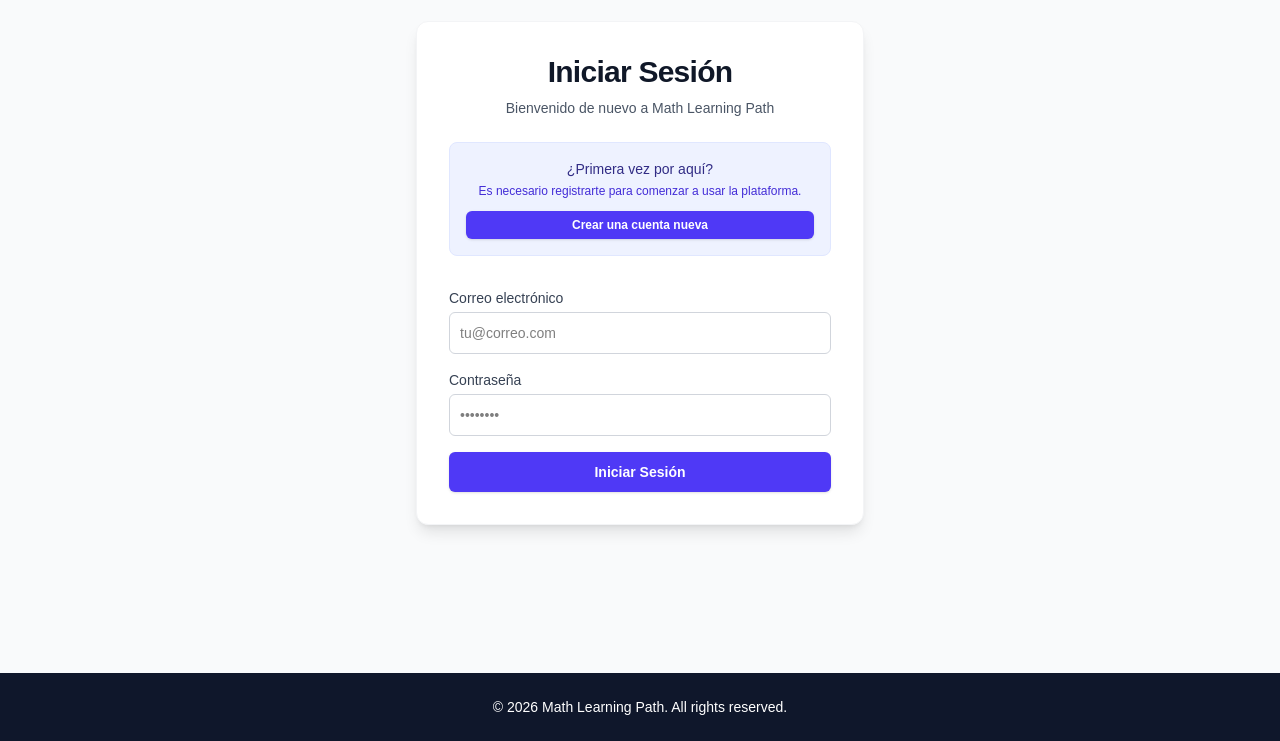
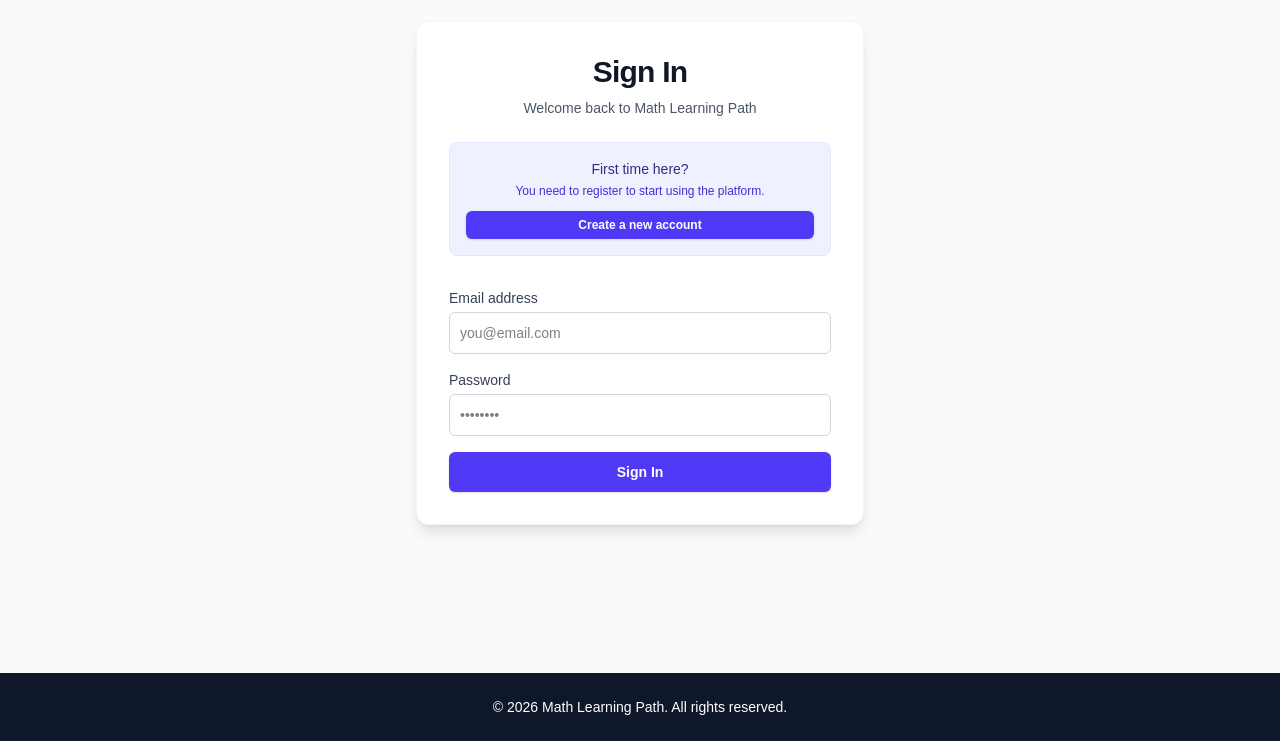
Before and after one commit to derek20-02/Math-Learning-Path, a Next.js app: page /login in a window 1280 px wide. Shown: the part 127-868 px from the top of the page. Built offline with nearby package versions, Linux system fonts and the light colour scheme; no server answers.

Commit message:
cambios en header y idioma

```diff
--- a/app/(auth)/login/page.tsx
+++ b/app/(auth)/login/page.tsx
@@ -28,13 +28,13 @@ function LoginFormContent() {
             });
 
             if (res?.error) {
-                setError('Credenciales inválidas. Asegúrate de haberte registrado primero.');
+                setError('Invalid credentials. Make sure you have registered first.');
             } else {
                 router.push('/');
                 router.refresh();
             }
         } catch (err) {
-            setError('Ocurrió un error al iniciar sesión');
+            setError('An error occurred while signing in');
         } finally {
             setLoading(false);
         }
@@ -42,52 +42,52 @@ function LoginFormContent() {
 
     return (
         <div className="w-full max-w-md space-y-6 rounded-xl bg-white p-8 shadow-lg border border-gray-100">
-            {/* Encabezado */}
+            {/* Header */}
             <div className="text-center">
-                <h1 className="text-3xl font-extrabold tracking-tight text-gray-900">Iniciar Sesión</h1>
-                <p className="mt-2 text-sm text-gray-600">Bienvenido de nuevo a Math Learning Path</p>
+                <h1 className="text-3xl font-extrabold tracking-tight text-gray-900">Sign In</h1>
+                <p className="mt-2 text-sm text-gray-600">Welcome back to Math Learning Path</p>
             </div>
 
-            {/* Banner de Invitación al Registro */}
+            {/* Registration Invite Banner */}
             {!isRegistered && (
                 <div className="rounded-lg bg-indigo-50 p-4 border border-indigo-100 text-center">
                     <p className="text-sm font-medium text-indigo-900">
-                        ¿Primera vez por aquí?
+                        First time here?
                     </p>
                     <p className="mt-1 text-xs text-indigo-700">
-                        Es necesario registrarte para comenzar a usar la plataforma.
+                        You need to register to start using the platform.
                     </p>
                     <Link
                         href="/signup"
                         className="mt-3 inline-block w-full rounded-md bg-indigo-600 px-3 py-1.5 text-xs font-semibold text-white shadow-sm hover:bg-indigo-500 transition-all"
                     >
-                        Crear una cuenta nueva
+                        Create a new account
                     </Link>
                 </div>
             )}
 
-            {/* Notificación de registro exitoso */}
+            {/* Successful registration notification */}
             {isRegistered && (
                 <div className="rounded-lg bg-green-50 p-3 text-sm text-green-700 border border-green-200 text-center font-medium">
-                    ¡Registro exitoso! Por favor ingresa tus datos abajo.
+                    Registration successful! Please enter your details below.
                 </div>
             )}
 
-            {/* Error de credenciales */}
+            {/* Credentials error */}
             {error && (
                 <div className="rounded-lg bg-red-50 p-3 text-sm text-red-700 border border-red-200 text-center">
                     {error}
                 </div>
             )}
 
-            {/* Formulario */}
+            {/* Form */}
             <form onSubmit={handleSubmit} className="space-y-4 pt-2">
                 <div>
-                    <label className="block text-sm font-medium text-gray-700">Correo electrónico</label>
+                    <label className="block text-sm font-medium text-gray-700">Email address</label>
                     <input
                         type="email"
                         required
-                        placeholder="tu@correo.com"
+                        placeholder="you@email.com"
                         value={email}
                         onChange={(e) => setEmail(e.target.value)}
                         className="mt-1 block w-full rounded-md border border-gray-300 p-2.5 text-sm focus:border-indigo-500 focus:ring-1 focus:ring-indigo-500 focus:outline-none text-black"
@@ -95,7 +95,7 @@ function LoginFormContent() {
                 </div>
 
                 <div>
-                    <label className="block text-sm font-medium text-gray-700">Contraseña</label>
+                    <label className="block text-sm font-medium text-gray-700">Password</label>
                     <input
                         type="password"
                         required
@@ -111,11 +111,9 @@ function LoginFormContent() {
                     disabled={loading}
                     className="w-full rounded-md bg-indigo-600 py-2.5 text-sm font-semibold text-white shadow hover:bg-indigo-500 focus:outline-none disabled:opacity-50 transition-all"
                 >
-                    {loading ? 'Ingresando...' : 'Iniciar Sesión'}
+                    {loading ? 'Signing in...' : 'Sign In'}
                 </button>
             </form>
-
-
         </div>
     );
 }
@@ -123,7 +121,7 @@ function LoginFormContent() {
 export default function LoginPage() {
     return (
         <div className="flex min-h-screen items-center justify-center bg-gray-50 p-4">
-            <Suspense fallback={<div className="text-gray-500">Cargando formulario...</div>}>
+            <Suspense fallback={<div className="text-gray-500">Loading form...</div>}>
                 <LoginFormContent />
             </Suspense>
         </div>
--- a/app/(auth)/signup/page.tsx
+++ b/app/(auth)/signup/page.tsx
@@ -30,13 +30,13 @@ export default function SignUpPage() {
             const data = await res.json();
 
             if (!res.ok) {
-                throw new Error(data.error || 'Error al registrar usuario');
+                throw new Error(data.error || 'Error registering user');
             }
 
-            // Redirigir al login tras un registro exitoso
+            // Redirect to login after successful registration
             router.push('/login?registered=true');
         } catch (err: any) {
-            setError(err.message || 'Ocurrió un error inesperado');
+            setError(err.message || 'An unexpected error occurred');
         } finally {
             setLoading(false);
         }
@@ -46,8 +46,8 @@ export default function SignUpPage() {
         <div className="flex min-h-screen items-center justify-center bg-gray-50 p-4">
             <div className="w-full max-w-md space-y-6 rounded-lg bg-white p-8 shadow-md">
                 <div className="text-center">
-                    <h1 className="text-2xl font-bold tracking-tight text-gray-900">Crear una cuenta</h1>
-                    <p className="mt-2 text-sm text-gray-600">Únete a Math Learning Path</p>
+                    <h1 className="text-2xl font-bold tracking-tight text-gray-900">Create an account</h1>
+                    <p className="mt-2 text-sm text-gray-600">Join Math Learning Path</p>
                 </div>
 
                 {error && (
@@ -58,11 +58,11 @@ export default function SignUpPage() {
 
                 <form onSubmit={handleSubmit} className="space-y-4">
                     <div>
-                        <label className="block text-sm font-medium text-gray-700">Nombre completo</label>
+                        <label className="block text-sm font-medium text-gray-700">Full name</label>
                         <input
                             type="text"
                             required
-                            placeholder="Tu nombre completo"
+                            placeholder="Your full name"
                             value={formData.name}
                             onChange={(e) => setFormData({ ...formData, name: e.target.value })}
                             style={{ color: '#000000', backgroundColor: '#ffffff' }}
@@ -71,11 +71,11 @@ export default function SignUpPage() {
                     </div>
 
                     <div>
-                        <label className="block text-sm font-medium text-gray-700">Correo electrónico</label>
+                        <label className="block text-sm font-medium text-gray-700">Email address</label>
                         <input
                             type="email"
                             required
-                            placeholder="tu@correo.com"
+                            placeholder="you@email.com"
                             value={formData.email}
                             onChange={(e) => setFormData({ ...formData, email: e.target.value })}
                             style={{ color: '#000000', backgroundColor: '#ffffff' }}
@@ -84,7 +84,7 @@ export default function SignUpPage() {
                     </div>
 
                     <div>
-                        <label className="block text-sm font-medium text-gray-700">Contraseña</label>
+                        <label className="block text-sm font-medium text-gray-700">Password</label>
                         <input
                             type="password"
                             required
@@ -98,15 +98,15 @@ export default function SignUpPage() {
                     </div>
 
                     <div>
-                        <label className="block text-sm font-medium text-gray-700">Rol</label>
+                        <label className="block text-sm font-medium text-gray-700">Role</label>
                         <select
                             value={formData.role}
                             onChange={(e) => setFormData({ ...formData, role: e.target.value })}
                             style={{ color: '#000000', backgroundColor: '#ffffff' }}
                             className="mt-1 block w-full rounded-md border border-gray-300 p-2 text-sm focus:border-indigo-500 focus:outline-none !text-black"
                         >
-                            <option value="student" style={{ color: '#000000', backgroundColor: '#ffffff' }}>Estudiante</option>
-                            <option value="teacher" style={{ color: '#000000', backgroundColor: '#ffffff' }}>Profesor</option>
+                            <option value="student" style={{ color: '#000000', backgroundColor: '#ffffff' }}>Student</option>
+                            <option value="teacher" style={{ color: '#000000', backgroundColor: '#ffffff' }}>Teacher</option>
                         </select>
                     </div>
 
@@ -115,14 +115,14 @@ export default function SignUpPage() {
                         disabled={loading}
                         className="w-full rounded-md bg-indigo-600 py-2 text-sm font-semibold text-white hover:bg-indigo-500 disabled:opacity-50"
                     >
-                        {loading ? 'Registrando...' : 'Registrarse'}
+                        {loading ? 'Registering...' : 'Sign Up'}
                     </button>
                 </form>
 
                 <p className="text-center text-sm text-gray-600">
-                    ¿Ya tienes una cuenta?{' '}
+                    Already have an account?{' '}
                     <Link href="/login" className="font-semibold text-indigo-600 hover:underline">
-                        Inicia sesión aquí
+                        Sign in here
                     </Link>
                 </p>
             </div>
--- a/app/(student)/student/page.tsx
+++ b/app/(student)/student/page.tsx
@@ -1,8 +1,8 @@
 export default function StudentDashboard() {
     return (
         <div className="rounded-lg bg-white p-6 shadow border border-gray-200">
-            <h2 className="text-2xl font-semibold mb-2 text-black">Bienvenido a tu Panel de Aprendizaje</h2>
-            <p className="text-black">Revisa tus actividades y progreso disponible.</p>
+            <h2 className="text-2xl font-semibold mb-2 text-black">Welcome to your Learning Dashboard</h2>
+            <p className="text-black">Check your activities and available progress.</p>
         </div>
     );
 }
--- a/app/(teacher)/activities/[activityId]/edit/page.tsx
+++ b/app/(teacher)/activities/[activityId]/edit/page.tsx
@@ -69,7 +69,7 @@ export default async function EditActivityPage({
             <header className="bg-[#61A8DF] px-6 py-8">
                 <div className="mx-auto max-w-2xl">
                     <p className="mb-1 text-sm font-semibold uppercase tracking-wide text-white/80">
-                        Trayectoria Matemática
+                        Math Path
                     </p>
 
                     <h1 className="text-3xl font-bold text-white">
--- a/app/(teacher)/teacher/page.tsx
+++ b/app/(teacher)/teacher/page.tsx
@@ -1,9 +1,8 @@
 export default function TeacherDashboard() {
     return (
         <div className="rounded-lg bg-white p-6 shadow">
-            <h2 className="text-2xl font-semibold mb-2 text-black">Bienvenido, Profesor</h2>
-            <p className="text-black">Desde aquí podrás crear actividades y gestionar evaluaciones.</p>
-
+            <h2 className="text-2xl font-semibold mb-2 text-black">Welcome, Teacher</h2>
+            <p className="text-black">From here you can create activities and manage assessments.</p>
         </div>
     );
 }
--- a/components/SignOutButton.tsx
+++ b/components/SignOutButton.tsx
@@ -9,7 +9,7 @@ export default function SignOutButton() {
       onClick={() => signOut({ callbackUrl: "/login" })}
       className="rounded px-2 py-2 text-sm font-medium text-[var(--primaryText)] hover:bg-slate-100 focus-visible:outline-2 focus-visible:outline-offset-2 focus-visible:outline-sky-700 sm:px-3"
     >
-      Cerrar sesión
+      Sign out
     </button>
   );
 }
```
Also changed, not shown: app/(teacher)/activities/[activityId]/page.tsx (+14 -14 lines), components/Header.tsx (+16 -14 lines).
